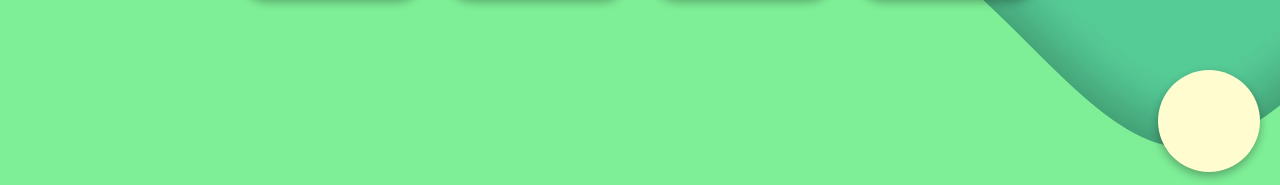
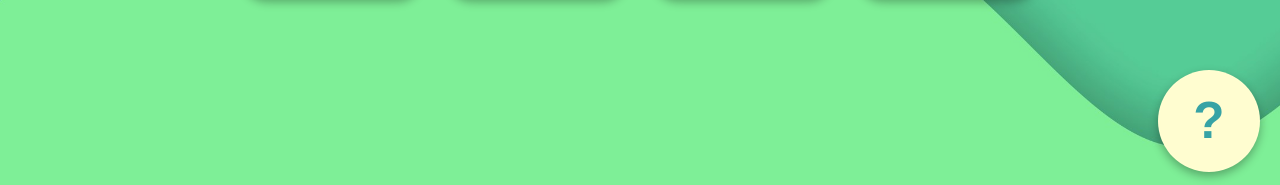
Before and after one commit to Aron1306/TCU-501-Electronics_Store_Educational_Game, a Next.js app in the folder game/: page / in a window 1280 px wide. Shown: the part 612-797 px from the top of the page. Built offline with nearby package versions, Linux system fonts and the light colour scheme.

Commit message:
Add the '?' symbol to the main menu help button

```diff
--- a/game/src/app/page.js
+++ b/game/src/app/page.js
@@ -28,7 +28,9 @@ export default function Home() {
           <div className={styles.dot} style={{ gridArea: "3 / 3" }}></div>
         </button>
       </div>
-      <button className={`${styles.button} ${styles.button_help}`}></button>
+      <button className={`${styles.button} ${styles.button_help}`}>
+        <span className={styles.help_text}>?</span>
+      </button>
     </div>
   );
 }
--- a/game/src/app/page.module.css
+++ b/game/src/app/page.module.css
@@ -76,3 +76,9 @@
   background-color: #37A3A5;
   border-radius: 50%;
 }
+
+.help_text {
+  font-size: clamp(30px, 4vw, 60px);
+  font-weight: bold;
+  color: #37A3A5;
+}
```
